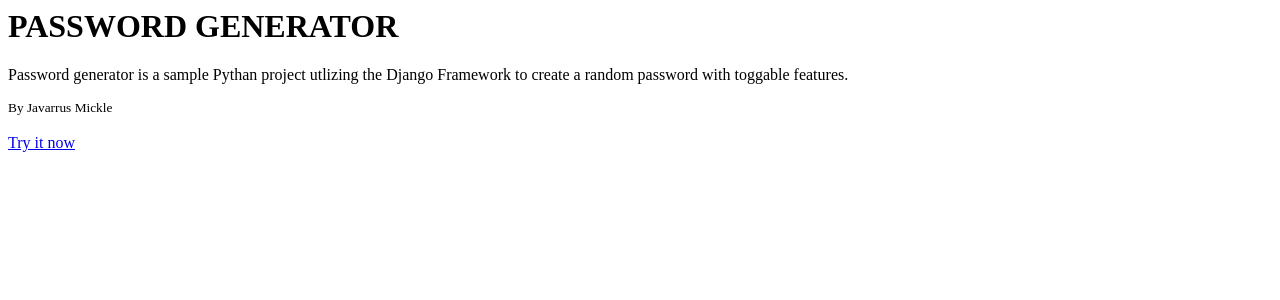
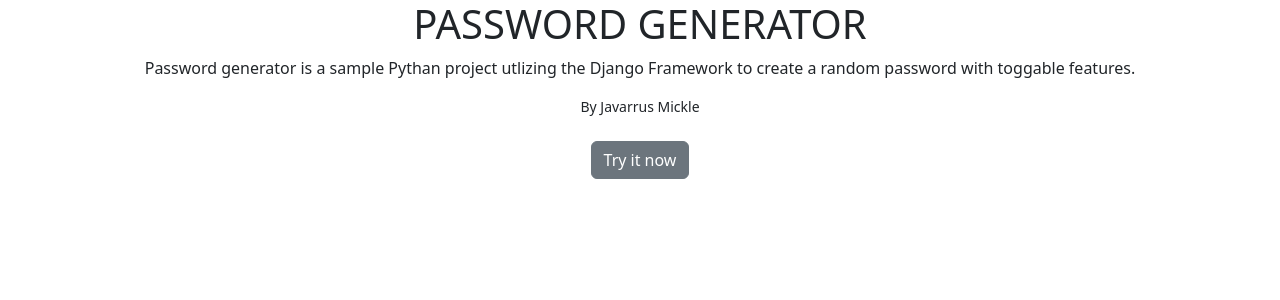
Before and after one commit to JavarrusM/password_generator, a Django app: page /about in a window 1280 px wide. Shown: the top 300 px of the page. Run offline with Django 4.2, Linux system fonts and the light colour scheme.

Commit message:
update: about bootstrap

```diff
--- a/generator/templates/generator/about.html
+++ b/generator/templates/generator/about.html
@@ -1,10 +1,22 @@
-<h1>PASSWORD GENERATOR</h1>
+<!-- CSS only -->
+<link
+    href="https://cdn.jsdelivr.net/npm/bootstrap@5.2.3/dist/css/bootstrap.min.css"
+    rel="stylesheet"
+    integrity="sha384-rbsA2VBKQhggwzxH7pPCaAqO46MgnOM80zW1RWuH61DGLwZJEdK2Kadq2F9CUG65"
+    crossorigin="anonymous"
+/>
+<div class="container text-center">
+    <h1>PASSWORD GENERATOR</h1>
 
-<p>Password generator is a sample Pythan project utlizing the Django Framework to create a random password with toggable features.</p>
+    <p>
+        Password generator is a sample Pythan project utlizing the Django
+        Framework to create a random password with toggable features.
+    </p>
 
-<small>By Javarrus Mickle</small>
+    <small>By Javarrus Mickle</small>
 
-<br>
-<br>
+    <br />
+    <br />
 
-<a href="{% url 'home' %}">Try it now</a>
+    <a class="btn btn-secondary" href="{% url 'home' %}">Try it now</a>
+</div>
--- a/generator/templates/generator/home.html
+++ b/generator/templates/generator/home.html
@@ -34,5 +34,5 @@
             value="Generate Password"
         />
     </form>
-    <a href="{% url 'about' %}">About</a>
+    <a class="btn btn-secondary" href="{% url 'about' %}">About</a>
 </div>
--- a/generator/templates/generator/password.html
+++ b/generator/templates/generator/password.html
@@ -9,5 +9,5 @@
 <div class="container text-center">
     <h1>Your password is:</h1>
     <h2 class="alert alert-success">{{ password }}</h2>
-    <a class="btn btn-warning" href="{% url 'home' %}">HOME</a>
+    <a class="btn btn-secondary" href="{% url 'home' %}">HOME</a>
 </div>
```
